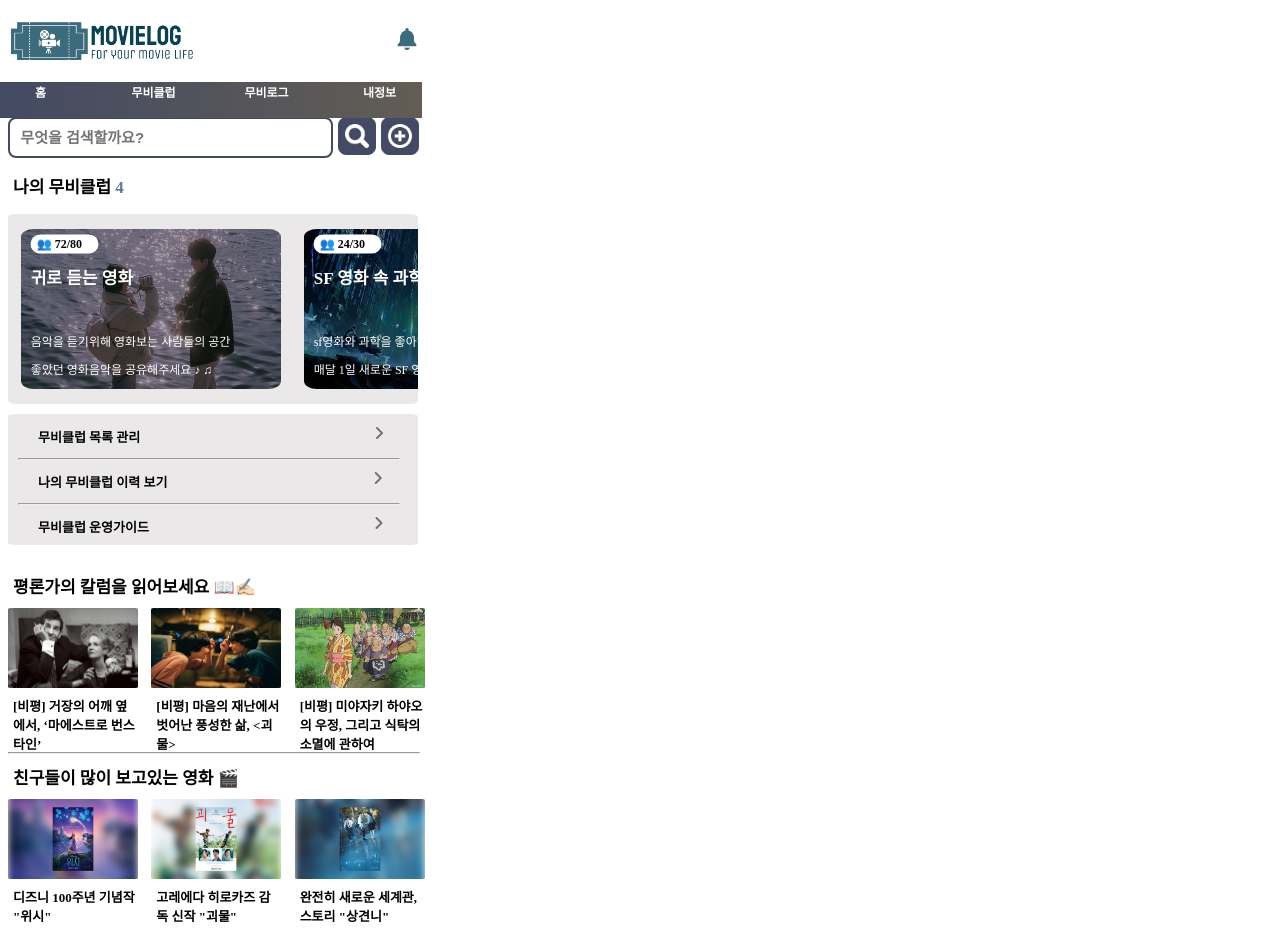
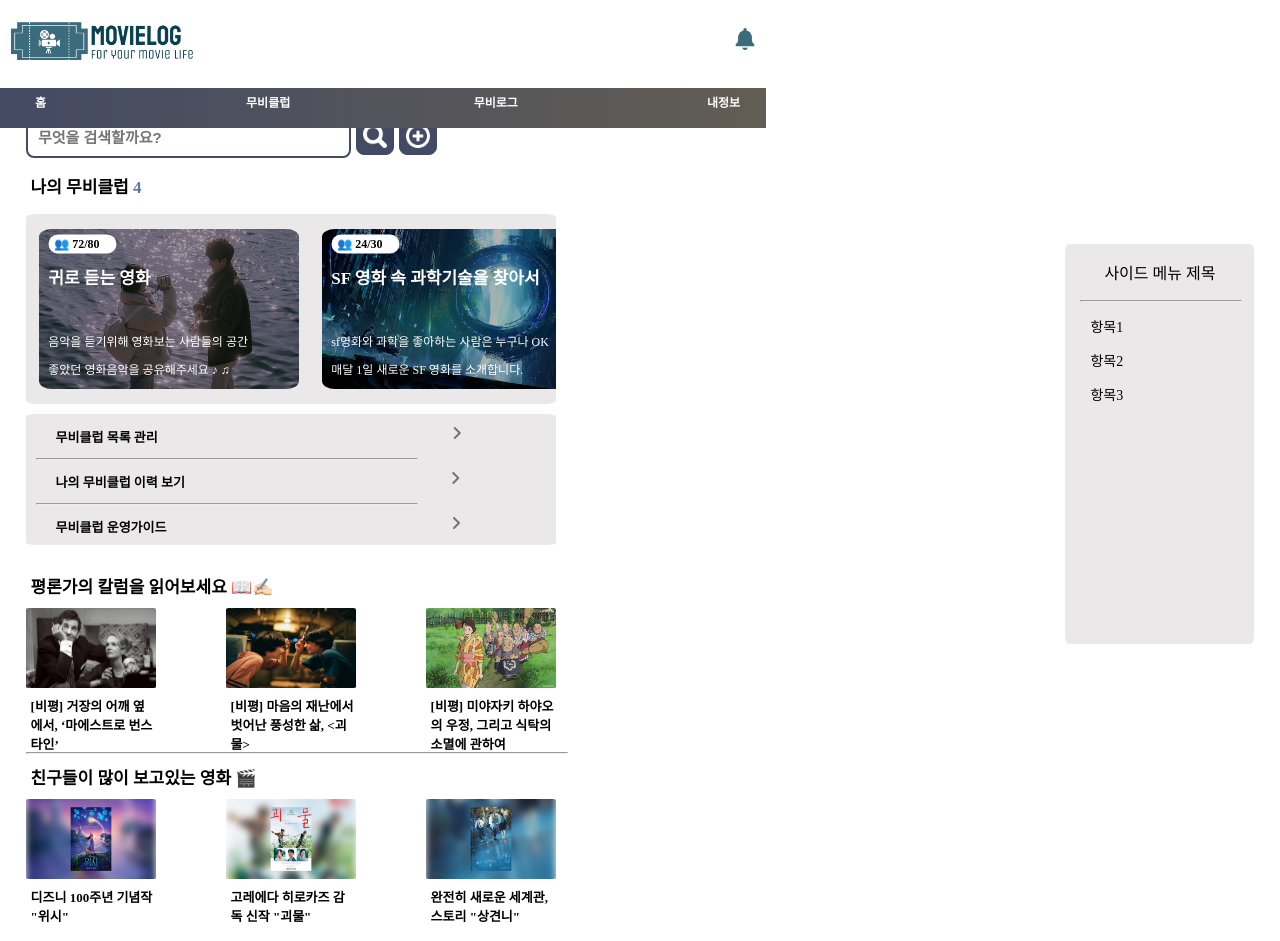
Before and after one commit to honggil-gps/M-log, a plain HTML site: page main/movieclub/club_main/club_main.html in a window 1280 px wide. Drawn offline with Linux system fonts and the light colour scheme.

Commit message:
aj - sidemenu write

```diff
--- a/main/css/club_main.css
+++ b/main/css/club_main.css
@@ -233,3 +233,66 @@ footer{
   margin: 0px;
   padding: 0px;
 }
+
+/* 사이드메뉴 css 시작 */
+/* 개인페이지에 맞게 width, height, top 조절하면 됩니당 */
+
+#sidemenu{
+  position: fixed;
+  width: 189px;
+  height: 400px;
+  top: 30.5%;
+  right: 2%;
+  background-color: #eae8e8;
+  border-radius: 2%;
+}
+
+#sidetitle{
+  text-align: center;
+}
+
+#sidehr{
+  width: 160px;
+  margin-left: 15px;
+}
+
+#sidetext{
+  font-size: 14px;
+  margin-left: 25px;
+}
+
+/* 사이드메뉴 css 끝 */
+
+
+
+@media (min-width: 768px){
+  /* 공통부분 */
+  header{
+    width: 768px;
+    height: 67px;
+  }
+
+  footer{
+    top: 10%;
+    width: 784px;
+  }
+
+  body{
+    margin-left: 2%;
+  }
+
+  /* 여기까지 공통부분 이후 컨텐츠들은 width 각 530px로  */
+
+  #prod-list, #list{
+    width: 530px;
+  }
+
+  #criticgrid{
+    width: 600px;
+  }
+
+  hr{
+    width: 540px;
+  }
+
+}
--- a/main/css/index.css
+++ b/main/css/index.css
@@ -4,9 +4,10 @@ body{
 }
 
 
+
 #video{
   width: 430px;
-  margin-top: 20%;
+  margin-top: 25%;
   filter: brightness(50%);
 }
 
@@ -18,14 +19,14 @@ body{
 }
 
 #vt1{
-  font-size: 18px;
+  font-size: 1.125rem;
   color: #ffffff;
   font-weight: 700;
-  margin-bottom: 10px;
+  margin-bottom: .625rem;
 }
 
 #vt2{
-  font-size: 12px;
+  font-size: .75rem;
   color: #ffffff;
   font-weight: 500;
 }
@@ -49,26 +50,26 @@ body{
 }
 
 .tab{
-	width: 430px;
+	width: 26.875rem;
 
 }
 
 ul.prod-list{
-  margin: 0px 0px 5px 0px;
-  padding: 0px;
+  margin: 0rem 0rem .3125rem 0rem;
+  padding: 0rem;
 
 }
 
 ul.tabs{
-	margin: 0px;
-	padding: 0px;
+	margin: 0rem;
+	padding: 0rem;
 	list-style: none;
 }
 ul.tabs li{
 	background: none;
 	color: #222;
 	display: inline-block;
-	padding: 10px 30px;
+	padding: .625rem 1.875rem;
 	cursor: pointer;
 }
 
@@ -85,7 +86,7 @@ ul.tabs li.current{
 .tab-content{
 	display: none;
 	background: #434a63;
-	padding: 0px 0px;
+	padding: 0rem 0rem;
 }
 
 .tab-content.current{
@@ -98,26 +99,26 @@ ul.tabs li.current{
 }
 
 #ad1, #ad2{
-  width: 203px;
-  height: 150px;
+  width: 12.6875rem;
+  height: 9.375rem;
   background-color: #ededed;
-  /* margin: 15px 10px 10px 0px; */
+  /* margin: .9375rem .625rem .625rem 0rem; */
   border-radius: 2%;
 }
 
 #adimg1{
-  width: 204px;
-  height: 150px;
-  margin: 10px 0px 5px 6px;
+  width: 12.75rem;
+  height: 9.375rem;
+  margin: .625rem 0rem .3125rem .375rem;
   border-radius: 2%;
   opacity: 0.8;
   filter: brightness(50%);
 }
 
 #adimg2{
-  width: 204px;
-  height: 150px;
-  margin: 10px 0px 5px 0px;
+  width: 12.75rem;
+  height: 9.375rem;
+  margin: .625rem 0rem .3125rem 0rem;
   border-radius: 2%;
   opacity: 0.8;
   filter: brightness(50%);
@@ -128,38 +129,38 @@ ul.tabs li.current{
 }
 
 .adtext1 {
-  font-size: 18px;
+  font-size: 1.125rem;
   position: absolute;
   text-align: center;
-  top: 70px;
-  left: 100px;
+  top: 4.375rem;
+  left: 6.25rem;
   transform: translate( -50%, -50% );
   color: white;
 }
 
 .adtext2 {
-  font-size: 18px;
+  font-size: 1.125rem;
   position: absolute;
-  top: 70px;
-  left: 310px;
+  top: 4.375rem;
+  left: 19.375rem;
   transform: translate( -50%, -50% );
   color: white;
 }
 
 #adimg3{
-  width: 413px;
-  height: 150px;
+  width: 25.8125rem;
+  height: 9.375rem;
   background-color: #ededed;
-  margin: 0px 15px 20px 6px;
+  margin: 0rem .9375rem 1.25rem .375rem;
   border-radius: 2%;
   opacity: 0.8;
   filter: brightness(50%);
 }
 
 .adtext3 {
-  font-size: 18px;
+  font-size: 1.125rem;
   position: absolute;
-  top: 910px;
+  top: 56.875rem;
   left: 50%;
   transform: translate( -50%, -50% );
   color: white;
@@ -167,21 +168,71 @@ ul.tabs li.current{
 
 header{
   position: fixed;
-  top: 10px;
-  left: 0px;
-  width: 430px;
-  height: 60px;
-  margin: 0px;
+  top: .625rem;
+  left: 0rem;
+  width: 26.875rem;
+  height: 4.125rem;
+  margin-top: -0.625rem;
   background-color: white;
   z-index: 2;
+  padding-top: .625rem;
 }
 
 
 footer{
   position: fixed;
-  top: 70px;
-  left: 0px;
-  width: 430px;
-  height: 80px;
-  margin: 0px;
+  top: 4.375rem;
+  left: 0rem;
+  width: 26.875rem;
+  height: 5rem;
+  margin: 0rem;
+  padding: 0rem;
 }
+
+
+
+/* @media (min-width: 48rem) {
+  header{
+    width: 48rem;
+    height: 80px;
+  }
+
+  #head_logo{
+
+  }
+
+  footer{
+    width: 48rem;
+    height: 80px;
+    top: 10%;
+  }
+
+  #video{
+    width: 48rem;
+    margin-top: 170px;
+  }
+
+  #vt1{
+    font-size: 30px;
+    margin-top: 0px;
+  }
+
+  #vt2{
+    font-size: 20px;
+  }
+
+  #menutitle{
+    width: 130px;
+    height: 30px;
+    font-size: 20px;
+    padding-left: 52px;
+  }
+
+  #tab-1, #tab-2{
+    width: 768px;
+  }
+
+
+  }
+
+} */
--- a/main/movieclub/club_main/club_main.html
+++ b/main/movieclub/club_main/club_main.html
@@ -18,6 +18,17 @@
     <div ><img src="../../css/header/img/noticebell_colorchanged.png" id = "notecebell" class = "head_img"></div>
   </header>
   <br><br><br>
+
+    <!-- 사이드메뉴 -->
+    <div id="sidemenu">
+      <p id="sidetitle">사이드 메뉴 제목</p>
+      <hr id="sidehr">
+      <p id="sidetext">항목1</p>
+      <p id="sidetext">항목2</p>
+      <p id="sidetext">항목3</p>
+    </div>
+
+
 
   <!-- 검색창 -->
   <form>
```
Also changed, not shown: main/css/header/header.css (line endings or trailing spaces), main/css/navbar/navbar.css (line endings or trailing spaces).
